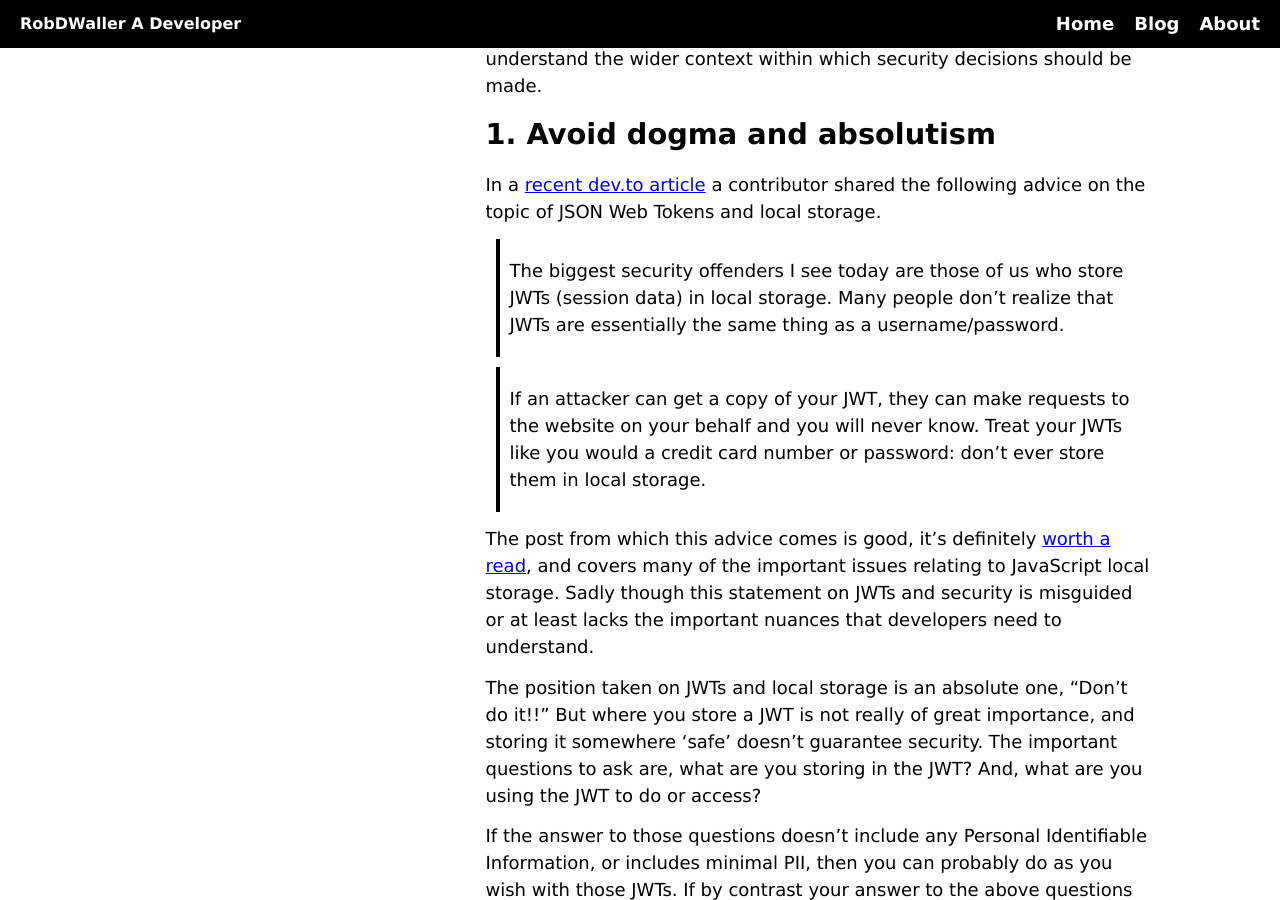
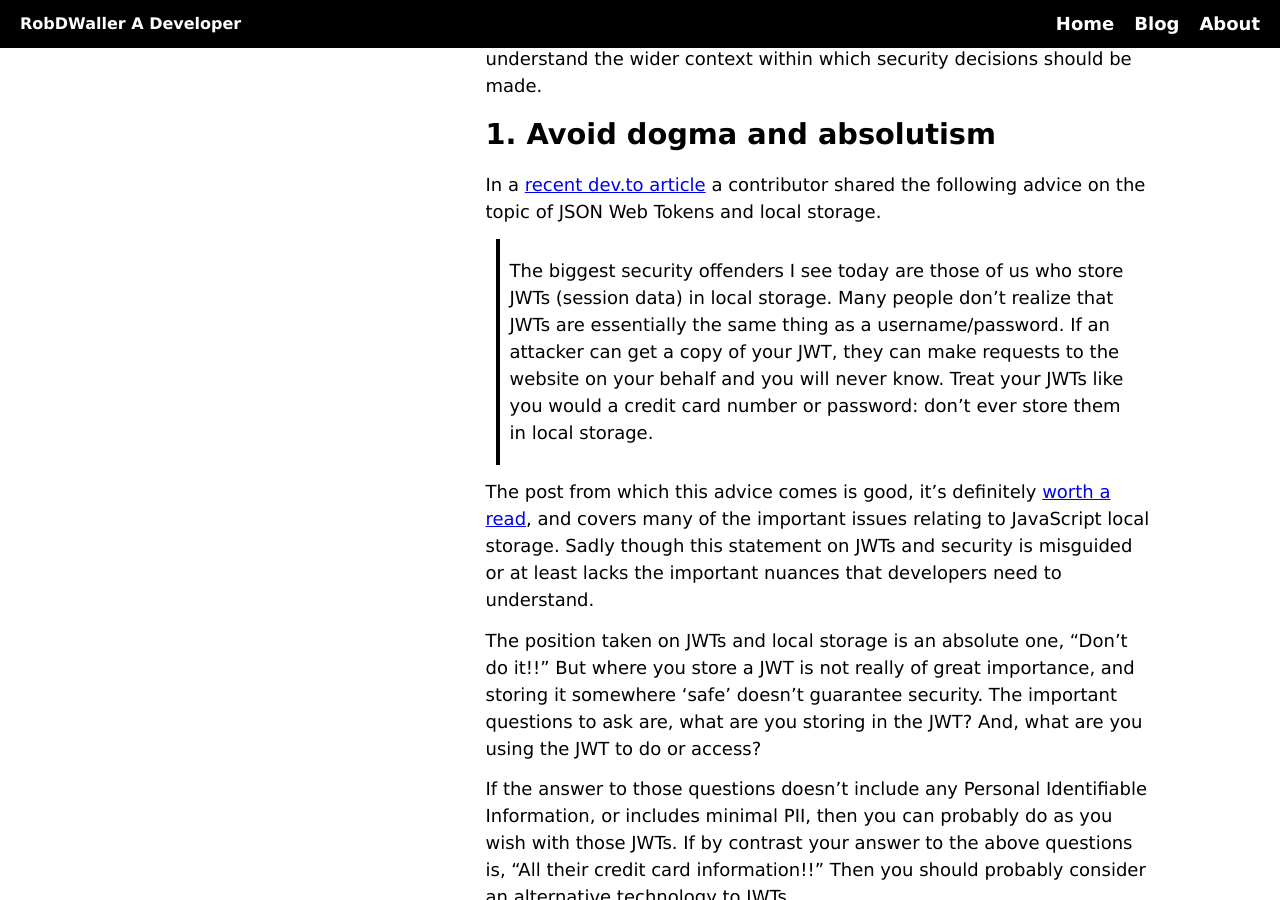
Before and after one commit to RobDWaller/robdwaller.github.io, a Jekyll site: the page built from _posts/2018-02-20-four-security-principles-devs-should-follow.md, in a window 1280 px wide and 900 px high, scrolled down 536 px. Built offline with Jekyll 4.4.1, drawn with Linux system fonts in a browser that asks for light colours; comment, search, counter and statistics services are not loaded.

Commit message:
fixed blockquote issue.

```diff
--- a/_posts/2018-02-20-four-security-principles-devs-should-follow.md
+++ b/_posts/2018-02-20-four-security-principles-devs-should-follow.md
@@ -13,9 +13,7 @@ It's important that developers when building or choosing security solutions pick
 
 In a [recent dev.to article](https://dev.to/rdegges/please-stop-using-local-storage-1i04) a contributor shared the following advice on the topic of JSON Web Tokens and local storage.
 
-> The biggest security offenders I see today are those of us who store JWTs (session data) in local storage. Many people don't realize that JWTs are essentially the same thing as a username/password.
-
-> If an attacker can get a copy of your JWT, they can make requests to the website on your behalf and you will never know. Treat your JWTs like you would a credit card number or password: don't ever store them in local storage.
+> The biggest security offenders I see today are those of us who store JWTs (session data) in local storage. Many people don't realize that JWTs are essentially the same thing as a username/password. If an attacker can get a copy of your JWT, they can make requests to the website on your behalf and you will never know. Treat your JWTs like you would a credit card number or password: don't ever store them in local storage.
 
 The post from which this advice comes is good, it's definitely [worth a read](https://dev.to/rdegges/please-stop-using-local-storage-1i04), and covers many of the important issues relating to JavaScript local storage. Sadly though this statement on JWTs and security is misguided or at least lacks the important nuances that developers need to understand.
 
```
